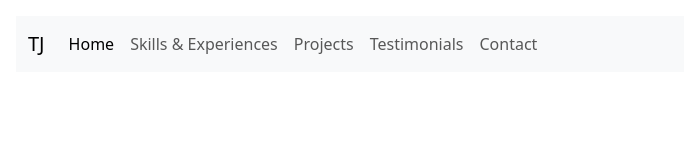
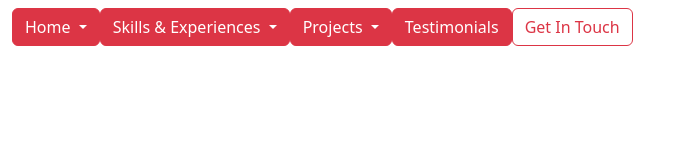
Before and after one commit to tyhieshajohnson/JohnsonTyhiesha, a plain HTML site: page index.html in a window 1280 px wide. Shown: the whole page, without its empty margins (0-684 px from the left). Drawn offline with nearby package versions, Linux system fonts and the light colour scheme.

Commit message:
navigationBarNew

```diff
--- a/index.html
+++ b/index.html
@@ -8,32 +8,73 @@
     <script src="https://cdn.jsdelivr.net/npm/bootstrap@5.3.2/dist/js/bootstrap.bundle.min.js" integrity="sha384-C6RzsynM9kWDrMNeT87bh95OGNyZPhcTNXj1NW7RuBCsyN/o0jlpcV8Qyq46cDfL" crossorigin="anonymous"></script>
     <title>Tyhiesha Johnson</title>
 </head>
-<body class="p-3 m-0 border-0 bd-example m-0 border-0">
+<body>
     <!-- Navigation Bar -->
     <!-- Planning: Home, Skills, Projects, Testimonials & Contact -->
     <!-- Bootstrap Navigation Bar -->
-    <nav class="navbar navbar-expand-lg bg-body-tertiary">
+    <div class="d-flex">
+    <section class="navbar-expand-lg">
+    <nav class="navbar d-flex">
         <div class="container-fluid">
-            <a class="navbar-brand" href="#">TJ</a>
-            <button class="navbar-toggler type="button" data-bs-toggle="collapse" data-bs-target="#navbarNavAltMarkup" aria-controls="navbarNavAltMarkup" aria-expanded="false" aria-label="Toggle navigation">
-            <span class="navbar-toggler-icon"></span>
+        <!-- Navigation Bar - Home (About) -->
+        <div class="dropdown btn-group">
+            <button type="button" class="dropdown-toggle btn btn-danger" data-bs-toggle="dropdown" aria-expanded="false">
+                Home
             </button>
-            <div class="collapse navbar-collapse" id="navbarNavAltMarkup">
-                <div class="navbar-nav">
-                    <a class="nav-link active" aria-current="page" href="#">Home</a>
-                    <a class="nav-link" href="#">Skills & Experiences</a>
-                    <a class="nav-link" href="#">Projects</a>
-                    <a class="nav-link" href="#">Testimonials</a>
-                    <a class="nav-link" href="#">Contact</a>
-                </div>
-            </div>
+            <ul class="dropdown-menu">
+                <li>
+                    <a class="dropdown-item" href="#">About</a>
+                </li>
+            </ul>
+        </div>
+        <!-- Navigation Bar - Skills & Experiences (Education, Work Experience, Skills) -->
+        <div class="btn-group">
+            <button type="button" class="btn btn-danger dropdown-toggle" data-bs-toggle="dropedown" aria-expanded="false">
+                Skills & Experiences
+            </button>
+            <ul class="dropdown-menu">
+                <li><a class="dropdown-item" href="#">Education</a></li>
+                <li><a class="dropdown-item" href="#">Work Experience</a></li>
+                <li><a class="dropdown-item" href="#">Skills</a></li>
+            </ul>
+        </div>
+        <!-- Navigation Bar - Projects (Calculator, Keyboard, Netflix, eCommerce, Mental Health Care)-->
+        <div class="btn-group">
+            <button type="button" class="btn btn-danger dropdown-toggle" data-bs-toggle="dropdown" aria-expanded="false">
+                Projects
+            </button>
+            <ul class="dropdown-menu">
+                <li><a class="dropdown-item" href="#">Calculator</a></li>
+                <li><a class="dropdown-item" href="#">Keyboard</a></li>
+                <li><a class="dropdown-item" href="#">Netflix</a></li>
+                <li><a class="dropdown-item" href="#">eCommerce</a></li>
+                <li><a class="dropdown-item" href="#">Mental Health Care</a></li>
+            </ul>
+        </div>
+        <!-- Navigation Bar - Testimonials -->
+        <div class="btn-group">
+            <button type="button" class="btn btn-danger">
+                Testimonials
+            </button>
+        </div>
+        <!-- Navigation Bar - Contact -->
+        <div class="btn-group">
+            <button type="button" class="btn btn-outline-danger">
+                Get In Touch
+            </button>
+        </div>
         </div>
     </nav>
+    </section>
+    </div>
     <!-- Navigation Bar Notes:
-    Navigation Bar Issue: NOT EXPANDING - NO BURGER BAR
+    1. Navigation Bar Issue: NOT EXPANDING - NO BURGER BAR
+    2. Navigation Bar Changes: Will be changing the Navigation Bar Due to Responsiveness and Figma Design
     -->
     <!-- Responisve Test:
         Test1) No links - Not Responsive
+        Test2) Dropdown - Home & Projects, Responsive. Skills & Experiences, Not Responsive. // No links. // Items Not Aligning
+        Test3) Div added for alignment // Section added for alignment // Logo Button Removed // Skills & Experiences, Not Responsive.
     -->
 
     <!-- Home Page -->
```
